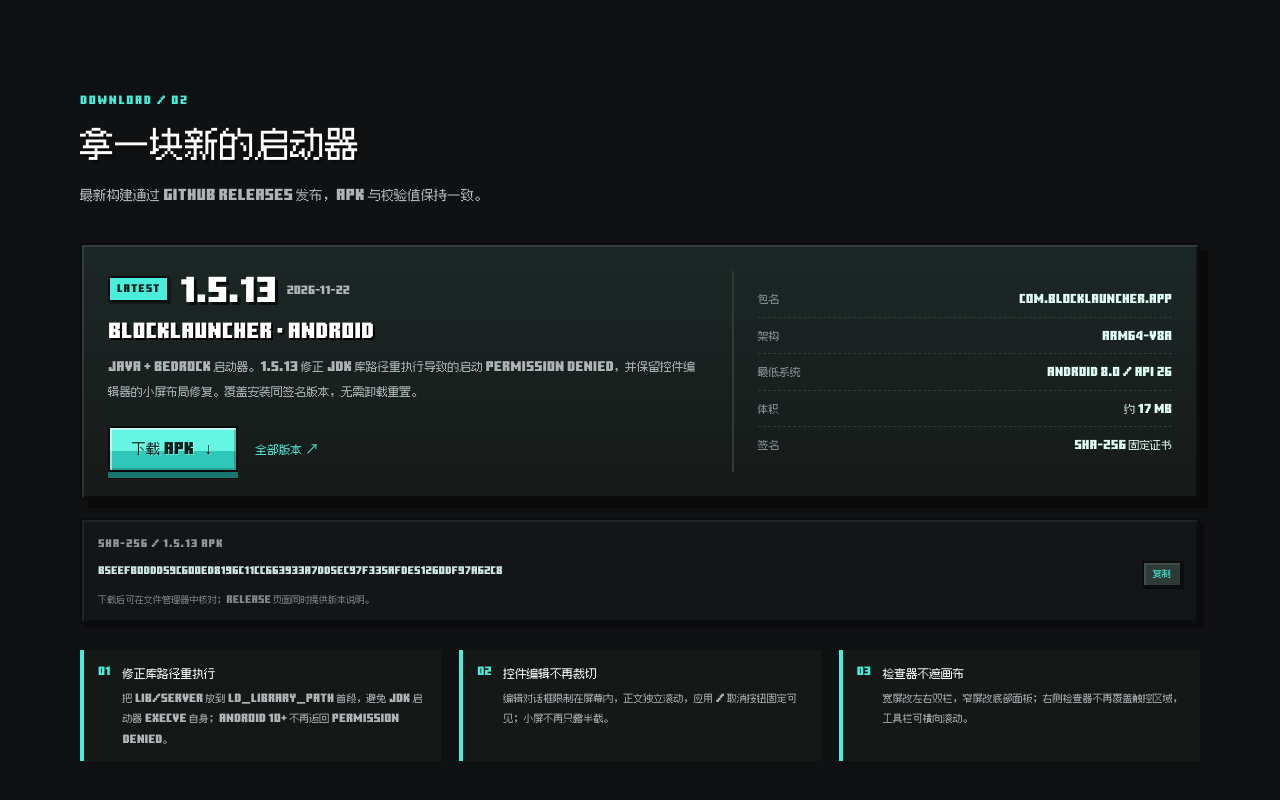
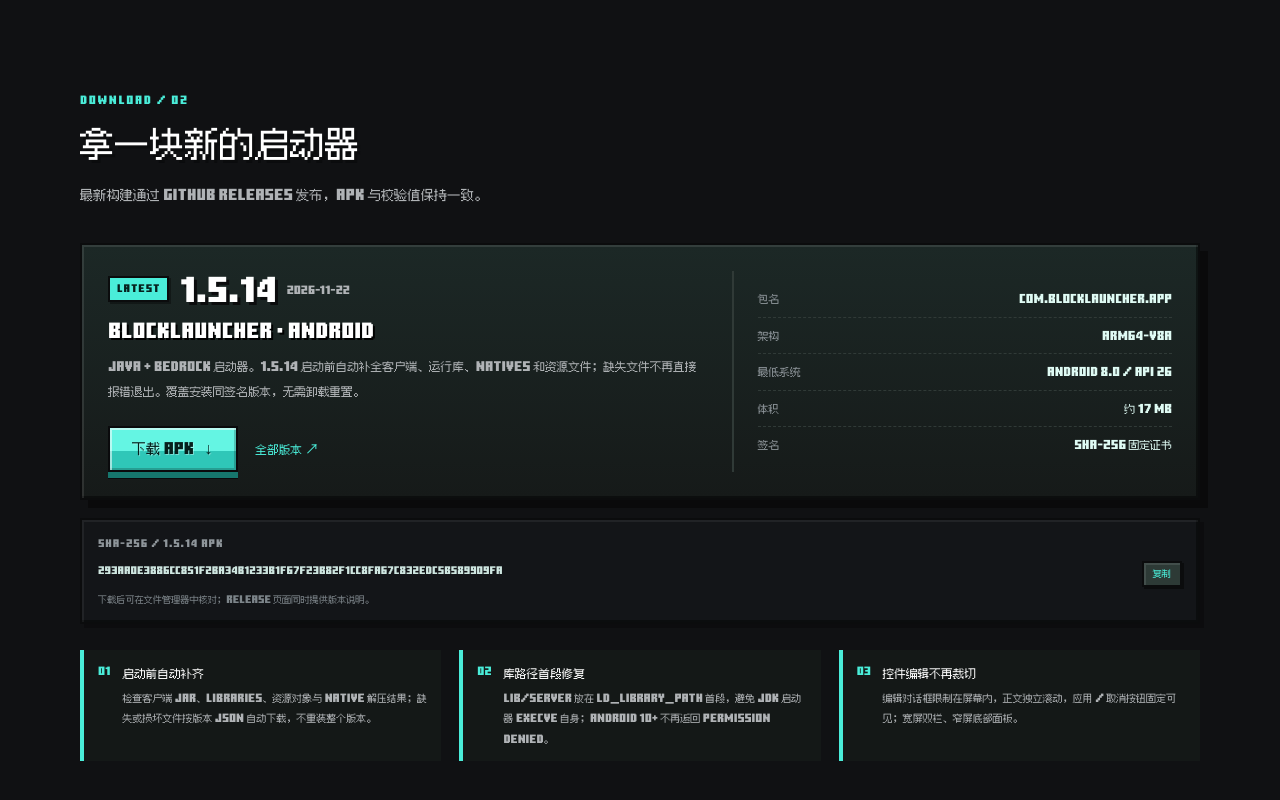
Before and after one commit to zhaohairuiour/BlockLauncher, a plain HTML site: page docs/index.html in a window 1280 px wide. Shown: the part 1578-2378 px from the top of the page. Drawn offline with Linux system fonts and the light colour scheme.

Commit message:
Release 1.5.14: repair game files before launch

```diff
--- a/docs/index.html
+++ b/docs/index.html
@@ -67,7 +67,7 @@
           <a class="btn btn-ghost" href="https://github.com/zhaohairuiour/BlockLauncher" target="_blank" rel="noopener">查看仓库</a>
         </div>
         <div class="hero-meta">
-          <span class="tag">v1.5.13</span>
+          <span class="tag">v1.5.14</span>
           <span class="meta-sep">/</span>
           <span>Android 8.0+</span>
           <span class="meta-sep">/</span>
@@ -175,11 +175,11 @@
         <div class="download-main">
           <div class="download-version">
             <span class="version-chip">LATEST</span>
-            <span class="version-number">1.5.13</span>
+            <span class="version-number">1.5.14</span>
             <span class="version-date">2026-11-22</span>
           </div>
           <h3>BlockLauncher · Android</h3>
-          <p class="download-desc">Java + Bedrock 启动器。1.5.13 修正 JDK 库路径重执行导致的启动 Permission denied，并保留控件编辑器的小屏布局修复。覆盖安装同签名版本，无需卸载重置。</p>
+          <p class="download-desc">Java + Bedrock 启动器。1.5.14 启动前自动补全客户端、运行库、natives 和资源文件；缺失文件不再直接报错退出。覆盖安装同签名版本，无需卸载重置。</p>
           <div class="download-actions">
             <a class="btn btn-accent" href="https://github.com/zhaohairuiour/BlockLauncher/releases/latest" target="_blank" rel="noopener">下载 APK <span class="arrow">↓</span></a>
             <a class="text-link" href="https://github.com/zhaohairuiour/BlockLauncher/releases" target="_blank" rel="noopener">全部版本 ↗</a>
@@ -195,9 +195,9 @@
       </div>
 
       <div class="panel hash-panel">
-        <div class="hash-label">SHA-256 / 1.5.13 APK</div>
+        <div class="hash-label">SHA-256 / 1.5.14 APK</div>
         <div class="hash-row">
-          <code id="apk-sha">b5eefb0ddd59c600ed8196c11cc663933a7dd5ec97f335afde51260df97a62c8</code>
+          <code id="apk-sha">293aa0e3886cc851f2ba34b1233b1f67f23b82f1cc8fa67c832edc5b589909fa</code>
           <button class="copy-btn" type="button" onclick="copySha(this)">复制</button>
         </div>
         <p class="hash-note">下载后可在文件管理器中核对；Release 页面同时提供版本说明。</p>
@@ -206,15 +206,15 @@
       <div class="release-notes">
         <div class="note">
           <span class="note-num">01</span>
-          <div><b>修正库路径重执行</b><p>把 lib/server 放到 LD_LIBRARY_PATH 首段，避免 JDK 启动器 execve 自身；Android 10+ 不再返回 Permission denied。</p></div>
+          <div><b>启动前自动补齐</b><p>检查客户端 jar、libraries、资源对象与 native 解压结果；缺失或损坏文件按版本 JSON 自动下载，不重装整个版本。</p></div>
         </div>
         <div class="note">
           <span class="note-num">02</span>
-          <div><b>控件编辑不再裁切</b><p>编辑对话框限制在屏幕内，正文独立滚动，应用 / 取消按钮固定可见；小屏不再只露半截。</p></div>
+          <div><b>库路径首段修复</b><p>lib/server 放在 LD_LIBRARY_PATH 首段，避免 JDK 启动器 execve 自身；Android 10+ 不再返回 Permission denied。</p></div>
         </div>
         <div class="note">
           <span class="note-num">03</span>
-          <div><b>检查器不遮画布</b><p>宽屏改左右双栏，窄屏改底部面板；右侧检查器不再覆盖触控区域，工具栏可横向滚动。</p></div>
+          <div><b>控件编辑不再裁切</b><p>编辑对话框限制在屏幕内，正文独立滚动，应用 / 取消按钮固定可见；宽屏双栏、窄屏底部面板。</p></div>
         </div>
       </div>
     </div>
```
Also changed, not shown: docs/assets/minecraft-pixel.ttf, docs/assets/og.png, 2 other files.
